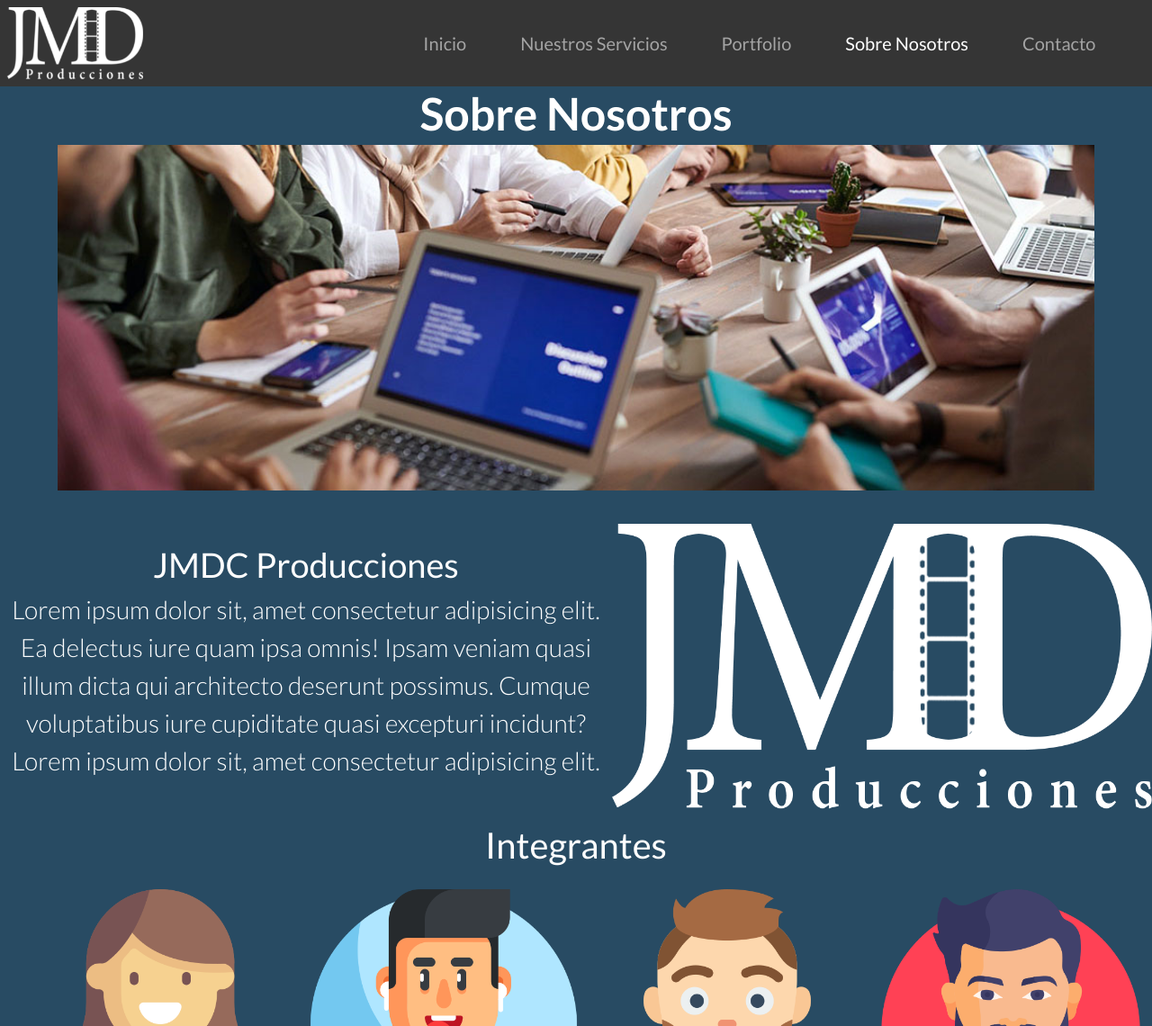
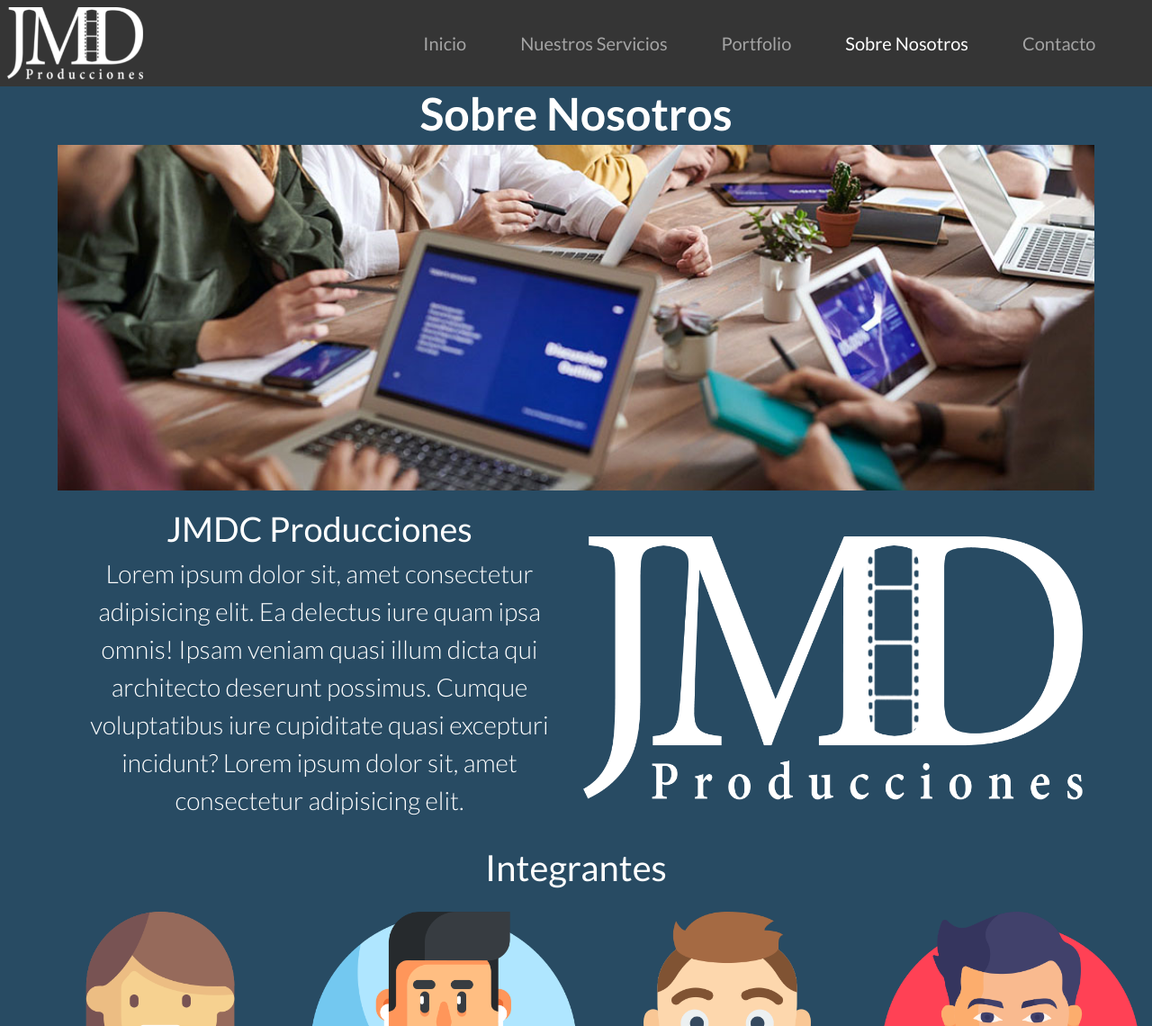
Before and after one commit to JMDCruz/final-project-desarrolloweb-coderhouse, a website: page sobre-nosotros.html in a window 1280 px wide. Shown: the top 1140 px of the page at 90% size. Drawn offline with nearby package versions, Linux system fonts and the light colour scheme.

Commit message:
Agregando algunas animaciones y corrigiendo

```diff
--- a/sobre-nosotros.html
+++ b/sobre-nosotros.html
@@ -60,16 +60,20 @@
       <img src="images/pexels-fauxels-3184325.jpg" alt="rquipo" class="img-port">
     </section>
 
-    <section class="seccion2-sobrenosotros">
-      <div class="titulo-parrafo1">
-        <h2 data-aos="fade-right">JMDC Producciones</h2>
-        <p data-aos="fade-right">
-          Lorem ipsum dolor sit, amet consectetur adipisicing elit. Ea delectus iure quam ipsa omnis! Ipsam veniam quasi
-          illum dicta qui architecto deserunt possimus. Cumque voluptatibus iure cupiditate quasi excepturi incidunt? Lorem
-          ipsum dolor sit, amet consectetur adipisicing elit.
-        </p>
+    <section class="seccion2-sobrenosotros container">
+      <div class="row">
+        <div class="col-lg-6 col-md-12 titulo-parrafo1" data-aos="fade-right">
+          <h2>JMDC Producciones</h2>
+          <p>
+            Lorem ipsum dolor sit, amet consectetur adipisicing elit. Ea delectus iure quam ipsa omnis! Ipsam veniam quasi
+            illum dicta qui architecto deserunt possimus. Cumque voluptatibus iure cupiditate quasi excepturi incidunt? Lorem
+            ipsum dolor sit, amet consectetur adipisicing elit.
+          </p>
+        </div>
+        <div class="col-lg-6 col-md-12 d-flex align-content-center justify-content-center flex-wrap" data-aos="fade-left">
+          <img src="images/jmdc-logo (FFFFFF).png" alt="logo" class="img-fluid">
+        </div>
       </div>
-      <img src="images/jmdc-logo (FFFFFF).png" alt="logo" data-aos="fade-left">
     </section>
 
     <section class="seccion3-sobrenosotros">
--- a/style.css
+++ b/style.css
@@ -261,15 +261,7 @@ main{
 /* -------------------------------------------------------- SOBRE NOSOTROS --------------------------------------------------------*/
 
 .seccion2-sobrenosotros{
-    height: 35rem;
-
-    display: flex;
-    justify-content: space-around;
-    align-items: center;
-}
-
-.seccion2-sobrenosotros img{
-    width: 60rem;
+    padding-bottom: 2rem;
 }
 
 .seccion3-sobrenosotros h2{
```
Also changed, not shown: index.html (+2 -2 lines), nuestros-servicios.html (+4 -4 lines).
